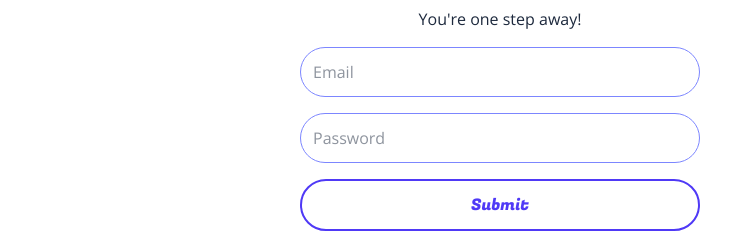
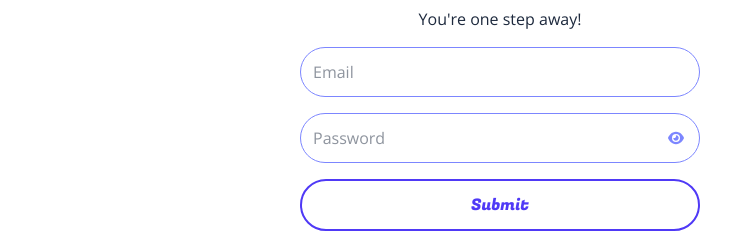
Before and after one commit to fermop/broodl, a Next.js app: page /login in a window 1280 px wide. Shown: the part 301-534 px from the top of the page, without its empty margins (140-871 px from the left). Built offline with nearby package versions, Linux system fonts and the light colour scheme; no server answers.

Commit message:
feat: remove FontAwesome CDN and use react-icons and see password feature

```diff
--- a/package.json
+++ b/package.json
@@ -12,7 +12,8 @@
     "firebase": "^12.8.0",
     "next": "16.1.4",
     "react": "19.2.3",
-    "react-dom": "19.2.3"
+    "react-dom": "19.2.3",
+    "react-icons": "^5.5.0"
   },
   "devDependencies": {
     "@tailwindcss/postcss": "^4",
--- a/src/app/layout.tsx
+++ b/src/app/layout.tsx
@@ -46,9 +46,6 @@ export default function RootLayout({
   )
   return (
     <html lang="en">
-      <head>
-        <link rel="stylesheet" href="https://cdnjs.cloudflare.com/ajax/libs/font-awesome/7.0.1/css/all.min.css" integrity="sha512-2SwdPD6INVrV/lHTZbO2nodKhrnDdJK9/kg2XD1r9uGqPo1cUbujc+IYdlYdEErWNu69gVcYgdxlmVmzTWnetw==" crossOrigin="anonymous" referrerPolicy="no-referrer" />
-      </head>
       <AuthProvider>
         <body
           className={`w-full max-w-[62.5rem] mx-auto text-sm sm:text-base min-h-screen flex flex-col text-slate-800 ${opensans.className} antialiased`}
--- a/src/components/Calendar.jsx
+++ b/src/components/Calendar.jsx
@@ -3,6 +3,7 @@ import React from 'react'
 import { baseRating, gradients } from '@/utils'
 import { Fugaz_One } from 'next/font/google'
 import { useSearchParams, usePathname, useRouter } from 'next/navigation'
+import { FaCircleChevronLeft, FaCircleChevronRight } from "react-icons/fa6";
 
 const fugaz = Fugaz_One({ subsets: ["latin"], weight: ['400'] });
 
@@ -56,13 +57,13 @@ export default function Calendar(props) {
     <div className='flex flex-col gap-2'>
       <div className='grid grid-cols-5 gap-4'>
         <button onClick={() => handleIncrementMonth(-1)} className='mr-auto text-indigo-400 text-lg sm:text-xl duration-200 hover:opacity-60 cursor-pointer'>
-            <i className="fa-solid fa-circle-chevron-left"></i>
+          <FaCircleChevronLeft />
         </button>
         <p className={`text-center col-span-3 capitalize whitespace-nowrap textGradient ${fugaz.className}`}>
             {selectedMonth}, {selectedYear}
         </p>
         <button onClick={() => handleIncrementMonth(1)} className='ml-auto text-indigo-400 text-lg sm:text-xl duration-200 hover:opacity-60 cursor-pointer'>
-            <i className="fa-solid fa-circle-chevron-right"></i>
+          <FaCircleChevronRight />
         </button>
       </div>
 
--- /dev/null
+++ b/src/components/Input.jsx
@@ -0,0 +1,35 @@
+'use client'
+import React, { useState } from 'react'
+import { FaEye, FaEyeSlash } from "react-icons/fa6";
+
+export default function Input(props) {
+  const { placeholder, value, onChange, type } = props
+  const [showPassword, setShowPassword] = useState(false)
+
+  const isPassword = type === 'password'
+
+  const inputType = isPassword ? (showPassword ? 'text' : 'password') : (type || 'text')
+
+  return (
+    <div className='w-full max-w-[400px] mx-auto relative'>
+      <input
+        className='w-full px-3 py-2 sm:py-3 border border-solid border-indigo-400 rounded-full outline-0 focus:border-indigo-600 hover:border-indigo-600 duration-200 pr-10'
+        type={inputType}
+        placeholder={placeholder}
+        value={value}
+        onChange={onChange}
+      />
+
+      {isPassword && (
+        <button
+          type="button"
+          onClick={() => setShowPassword(!showPassword)}
+          className='absolute right-4 top-1/2 -translate-y-1/2 text-indigo-400 hover:text-indigo-600 cursor-pointer duration-200'
+          aria-label={showPassword ? "Hide password" : "Show password"}
+        >
+          {showPassword ? <FaEyeSlash /> : <FaEye />}
+        </button>
+      )}
+    </div>
+  )
+}
--- a/src/components/Login.jsx
+++ b/src/components/Login.jsx
@@ -2,6 +2,7 @@
 import React, { useState, useEffect } from 'react'
 import { Fugaz_One } from 'next/font/google';
 import Button from '@/components/Button';
+import Input from '@/components/Input';
 import { useAuth } from '@/context/AuthContext';
 import { useRouter, useSearchParams } from 'next/navigation';
 
@@ -48,12 +49,8 @@ export default function Login() {
     <div className='flex flex-col flex-1 justify-center items-center gap-4'>
       <h3 className={`text-4xl sm:text-5xl md:text-6xl ${fugaz.className}`}>{isRegister ? 'Register' : 'Log In'}</h3>
       <p>You're one step away!</p>
-      <input value={email} onChange={(e) => {
-        setEmail(e.target.value)
-      }} className='w-full max-w-[400px] mx-auto px-3 py-2 sm:py-3 border border-solid border-indigo-400 rounded-full outline-0 focus:border-indigo-600 hover:border-indigo-600 duration-200' type='email' placeholder='Email' />
-      <input value={password} onChange={(e) => {
-        setpPassword(e.target.value)
-      }} className='w-full max-w-[400px] mx-auto px-3 py-2 sm:py-3 border border-solid border-indigo-400 rounded-full outline-0 focus:border-indigo-600 hover:border-indigo-600 duration-200' type='password' placeholder='Password' />
+      <Input placeholder='Email' value={email} onChange={(e) => setEmail(e.target.value)} type='email' />
+      <Input placeholder='Password' value={password} onChange={(e) => setpPassword(e.target.value)} type='password' />
       <div className='max-w-[25rem] w-full mx-auto'>
         <Button clickHandler={handleSubmit} text={authenticating ? "Submiting" : "Submit"} full/>
       </div>
```
Also changed, not shown: 1 other file (tests, documents, lock files or other folders).
